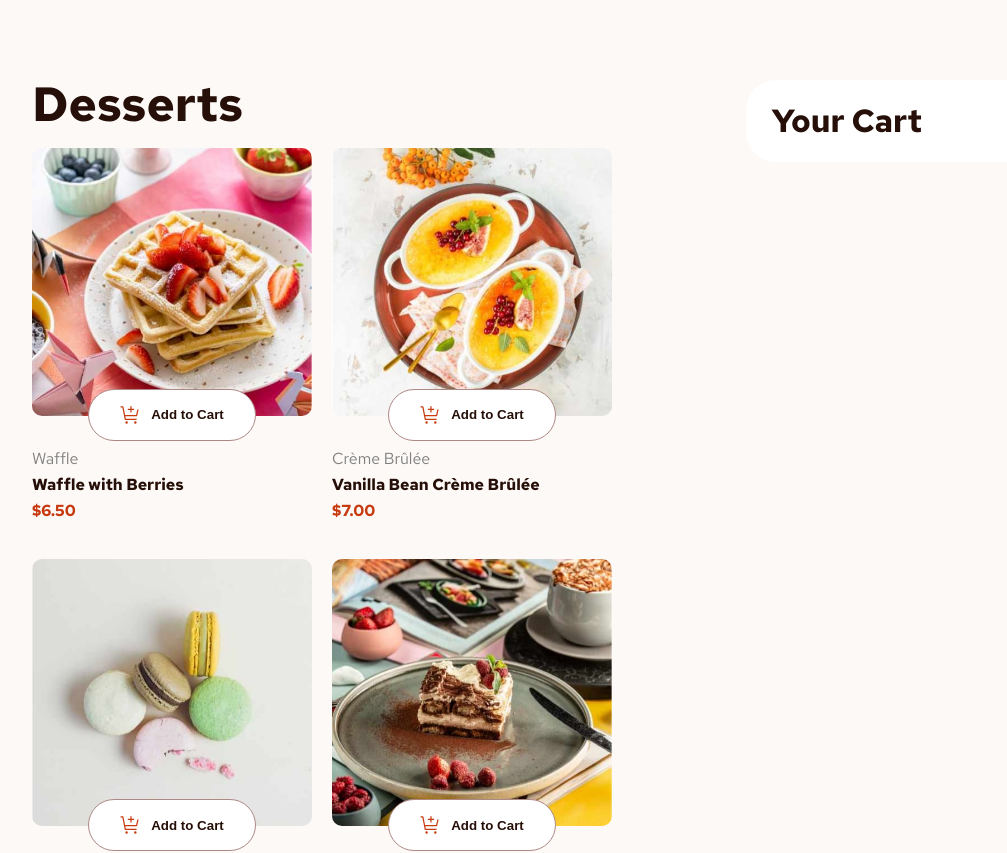
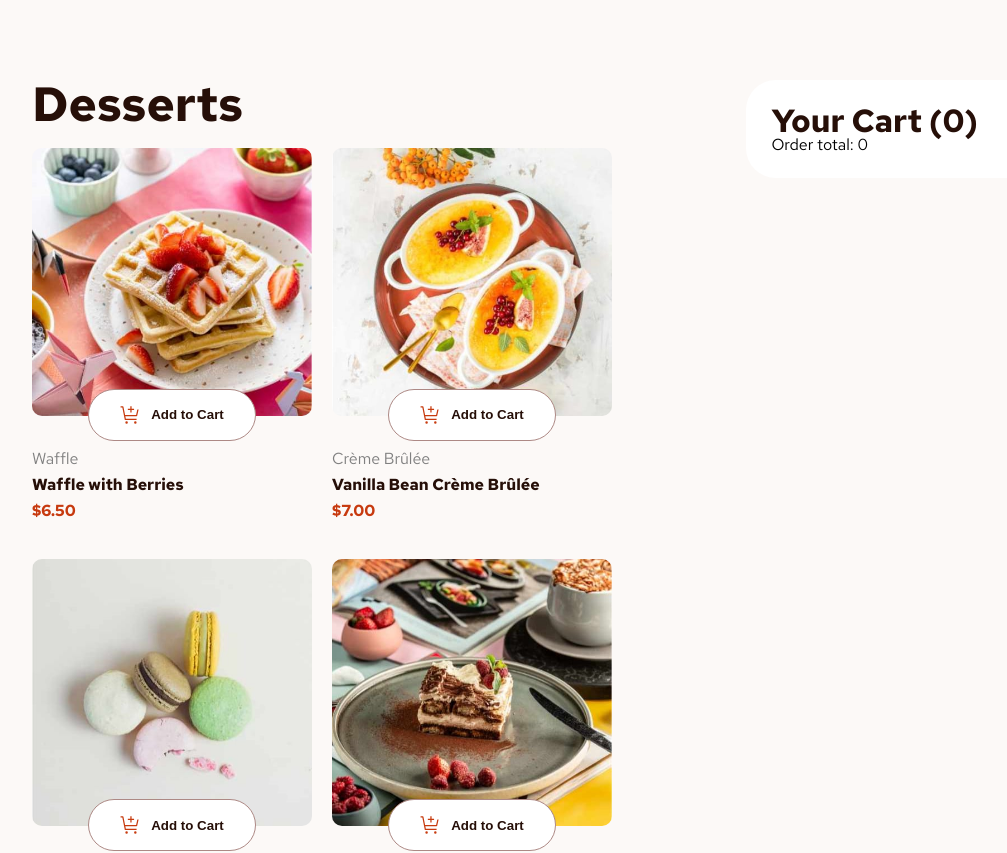
Before and after one commit to Karolfm12/product-list-with-cart-main, a React (Vite) app: page / in a window 1280 px wide. Shown: the top 853 px of the page, without its empty margins (48-1055 px from the left). Built offline with nearby package versions, Linux system fonts and the light colour scheme.

Commit message:
10#commit

```diff
--- a/src/App.jsx
+++ b/src/App.jsx
@@ -8,14 +8,27 @@ function App() {
     try {
       const res = await fetch("../data.json");
       const data = await res.json();
+
       setData(data);
     } catch (error) {
       console.log(error);
     }
   };
 
+  const totalAmount = Object.values(itemState).reduce(
+    (total, current) => total + current.count,
+    0
+  );
+
+  const totalPrice = data
+    .filter((_, i) => itemState[i]?.count > 0)
+    .reduce((total, current, i) => {
+      return total + current.price * itemState[i].count;
+    }, 0);
+
   useEffect(() => {
     fetchItems();
+    console.log(totalPrice);
   }, []);
 
   const handleButton = (i) => {
@@ -132,7 +145,7 @@ function App() {
         </div>
         <div className="container-right">
           <div className="cart-container">
-            <h2>Your Cart{itemState.count}</h2>
+            <h2>Your Cart ({totalAmount})</h2>
             <ul>
               {data.map((item, i) => {
                 if (itemState[i]?.count > 0) {
@@ -145,6 +158,7 @@ function App() {
                 }
               })}
             </ul>
+            <div>Order total: {totalPrice}</div>
           </div>
         </div>
       </div>
```
